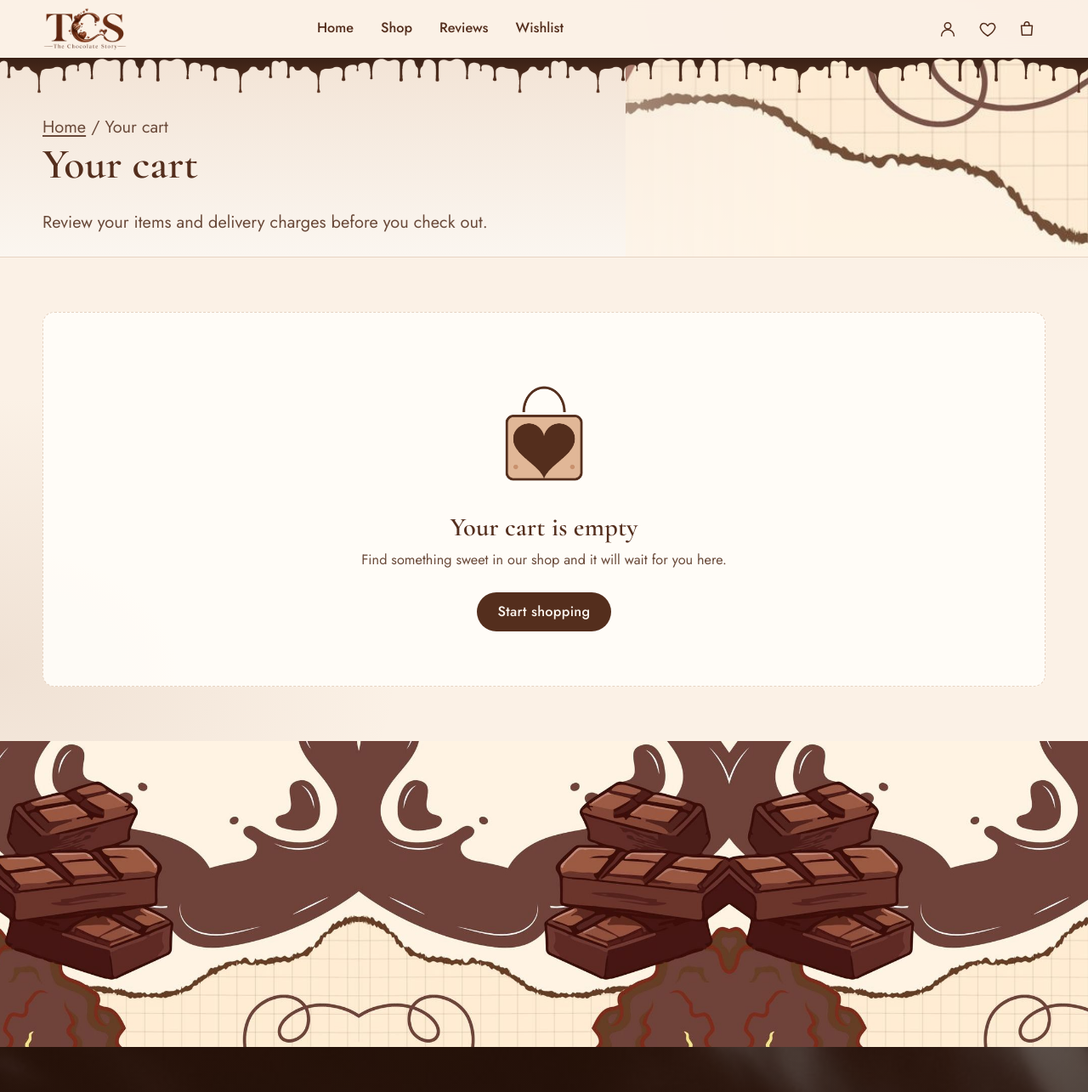
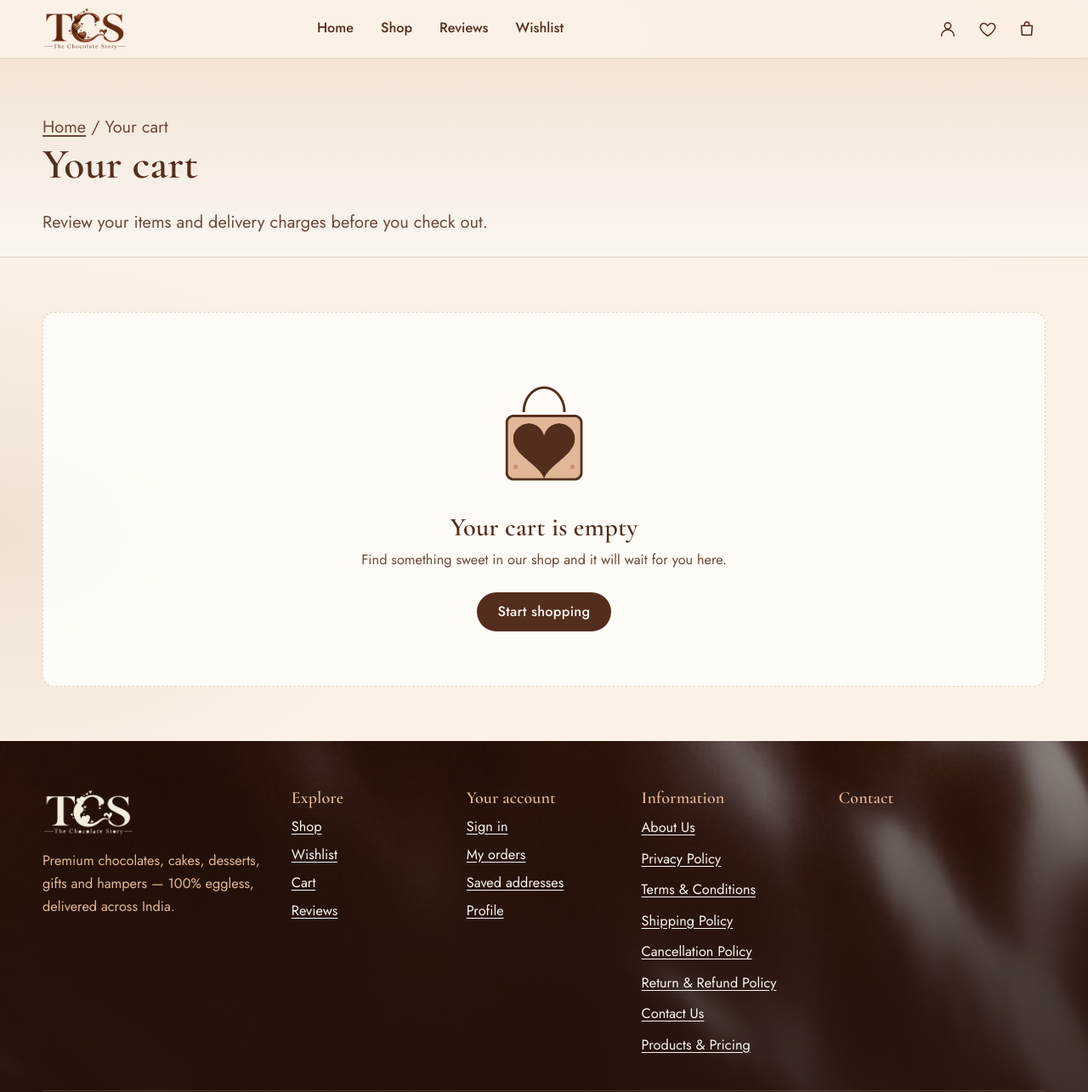
Before and after one commit to thechocolatestoryind-cell/The-Chocolate-Story-, a plain HTML site: page cart.html in a window 1280 px wide. Shown: the top 1285 px of the page at 85% size. Drawn offline with nearby package versions, Linux system fonts and the light colour scheme; no server answers.

Commit message:
Update style.css

```diff
--- a/style.css
+++ b/style.css
@@ -206,8 +206,7 @@ input[readonly]{background:var(--blush);color:var(--text-soft)}
 
 /* ==========================================================================
    Chocolate theme layer (appended; nothing above this line was changed)
-   Assets: choco-gloss.jpg, choco-drip.png, choco-drip-header.png, choco-splash.webp,
-           choco-doodle-top.jpg, choco-doodle-footer.jpg, choco-doodle-footer-wide.jpg
+   Assets: choco-gloss.jpg, choco-drip.png, choco-splash.webp
    ========================================================================== */
 
 /* page background: warm cream with soft cocoa glows (no grid, no grain) */
@@ -229,46 +228,18 @@ body{
   }
 }
 
-/* header: chocolate glaze dripping from the bottom edge */
+/* header */
 .site-header{background:rgba(251,241,230,.94)}
-.site-header::after{
-  content:"";position:absolute;left:0;right:0;top:100%;height:34px;pointer-events:none;
-  background:linear-gradient(180deg,#3a2116,#5a321f);
-  -webkit-mask:url("choco-drip-header.png") repeat-x left top/auto 100%;
-  mask:url("choco-drip-header.png") repeat-x left top/auto 100%;
-}
-@media (min-width:900px){.site-header::after{height:42px}}
 
 /* announcement bar */
 .announce{background:linear-gradient(180deg,#3a2217,var(--choc-900))}
 
-/* page heads (shop, cart, account...): illustrated curls + torn edge on the right */
-.page-head{position:relative;overflow:hidden}
-.page-head::before{
-  content:"";position:absolute;inset:0;z-index:0;pointer-events:none;
-  background:url("choco-doodle-top.jpg") right top/auto 100% no-repeat;
-  -webkit-mask-image:linear-gradient(90deg,transparent 0%,transparent 30%,#000 75%);
-  mask-image:linear-gradient(90deg,transparent 0%,transparent 30%,#000 75%);
-  opacity:.9;
-}
-.page-head>*{position:relative;z-index:1}
-
-/* footer: illustrated splash + chocolate bars band, then glossy melted chocolate */
+/* footer: glossy melted chocolate */
 .site-footer{
   background:
     linear-gradient(180deg,rgba(35,18,10,.42) 0%,rgba(35,18,10,.78) 55%,rgba(35,18,10,.9) 100%),
     url("choco-gloss.jpg") center top/cover no-repeat,
     var(--choc-900);
-}
-.site-footer::before{
-  content:"";display:block;width:100%;aspect-ratio:736/608;max-height:420px;
-  background:#FFF3E3 url("choco-doodle-footer.jpg") center bottom/cover no-repeat;
-}
-@media (min-width:700px){
-  .site-footer::before{
-    aspect-ratio:auto;height:360px;max-height:none;
-    background:#FFF3E3 url("choco-doodle-footer-wide.jpg") center bottom/auto 100% no-repeat;
-  }
 }
 
 /* homepage brand-story band (index.html only): glossy chocolate + real drips into the next section */
```
